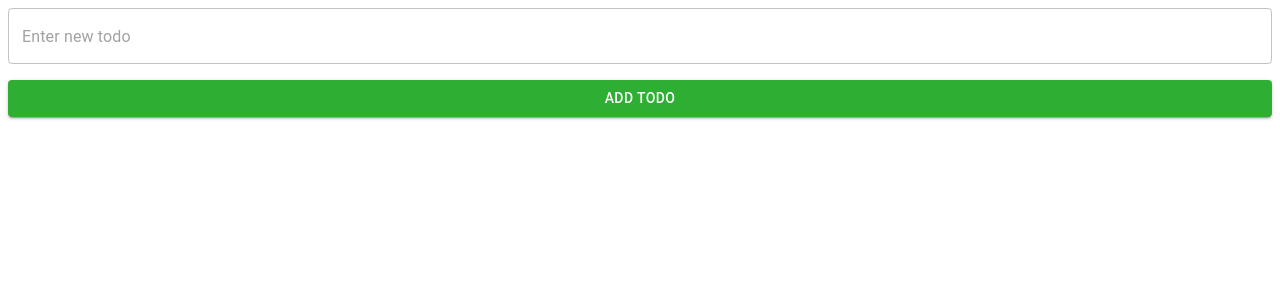
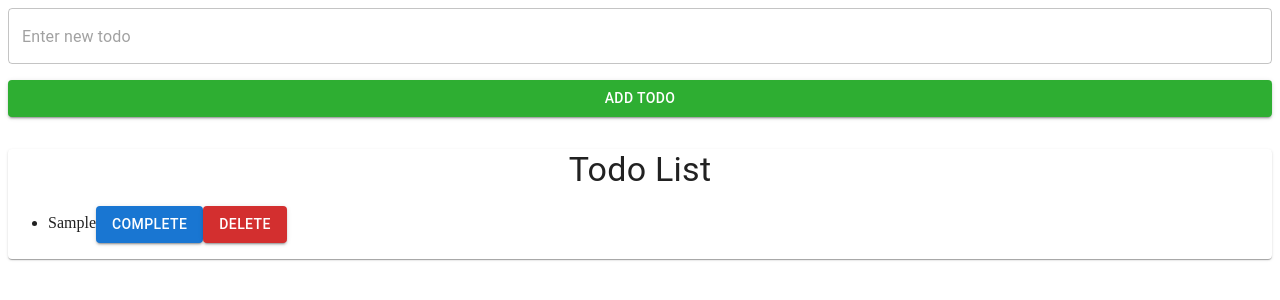
Before and after one commit to DEN21R/todo_pg_toolkit, a React (Vite) app: page / in a window 1280 px wide. Both pictures are taken after typing "Sample" into the empty fields and a click on the button "ADD TODO". Shown: the top 300 px of the page. Built offline with nearby package versions, Linux system fonts and the light colour scheme.

Commit message:
added TodoList and TodoItem

```diff
--- a/src/App.jsx
+++ b/src/App.jsx
@@ -1,10 +1,12 @@
 import './App.css'
 import TodoForm from './components/todoForm'
+import TodoList from './components/todoList'
 
 function App() {
   return (
     <>
       <TodoForm />
+      <TodoList />
     </>
   )
 }
--- a/src/components/todoItem/index.jsx
+++ b/src/components/todoItem/index.jsx
@@ -0,0 +1,14 @@
+import { Button } from '@mui/material'
+
+function TodoItem({ todo }) {
+  return (
+    <li>
+      {todo.text}
+      <Button variant="contained">Complete</Button>
+      <Button variant="contained" color="error">
+        Delete
+      </Button>
+    </li>
+  )
+}
+export default TodoItem
--- a/src/components/todoList/index.jsx
+++ b/src/components/todoList/index.jsx
@@ -0,0 +1,21 @@
+import { Card, Typography } from '@mui/material'
+import { useSelector } from 'react-redux'
+import TodoItem from '../todoItem'
+
+function TodoList() {
+  const todos = useSelector((state) => state.todo.data)
+
+  return (
+    <Card sx={{ mt: 4, minWidth: 275 }}>
+      <Typography variant="h4" sx={{ textAlign: 'center' }}>
+        Todo List
+      </Typography>
+      <ul>
+        {todos.map((el) => (
+          <TodoItem key={el.id} todo={el} />
+        ))}
+      </ul>
+    </Card>
+  )
+}
+export default TodoList
```
